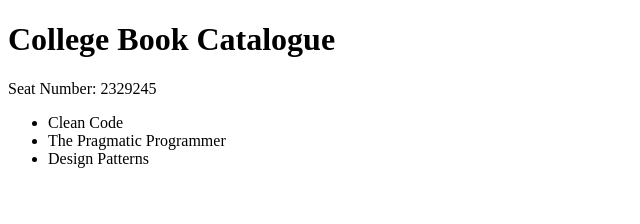
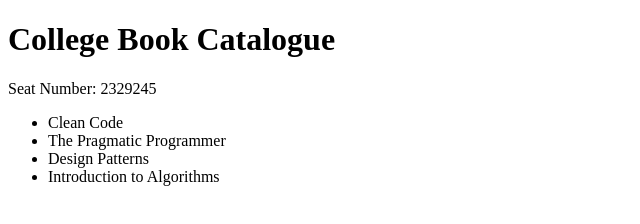
Before and after one commit to Sakeena402/devops-c-2329245, a plain HTML site: page site/index.html in a window 1280 px wide. Shown: the whole page, without its empty margins (0-640 px from the left). Drawn offline with Linux system fonts and the light colour scheme.

Commit message:
Add fourth book title to catalogue

```diff
--- a/site/index.html
+++ b/site/index.html
@@ -11,6 +11,7 @@
         <li>Clean Code</li>
         <li>The Pragmatic Programmer</li>
         <li>Design Patterns</li>
+        <li>Introduction to Algorithms</li>
     </ul>
 </body>
 </html>
```
